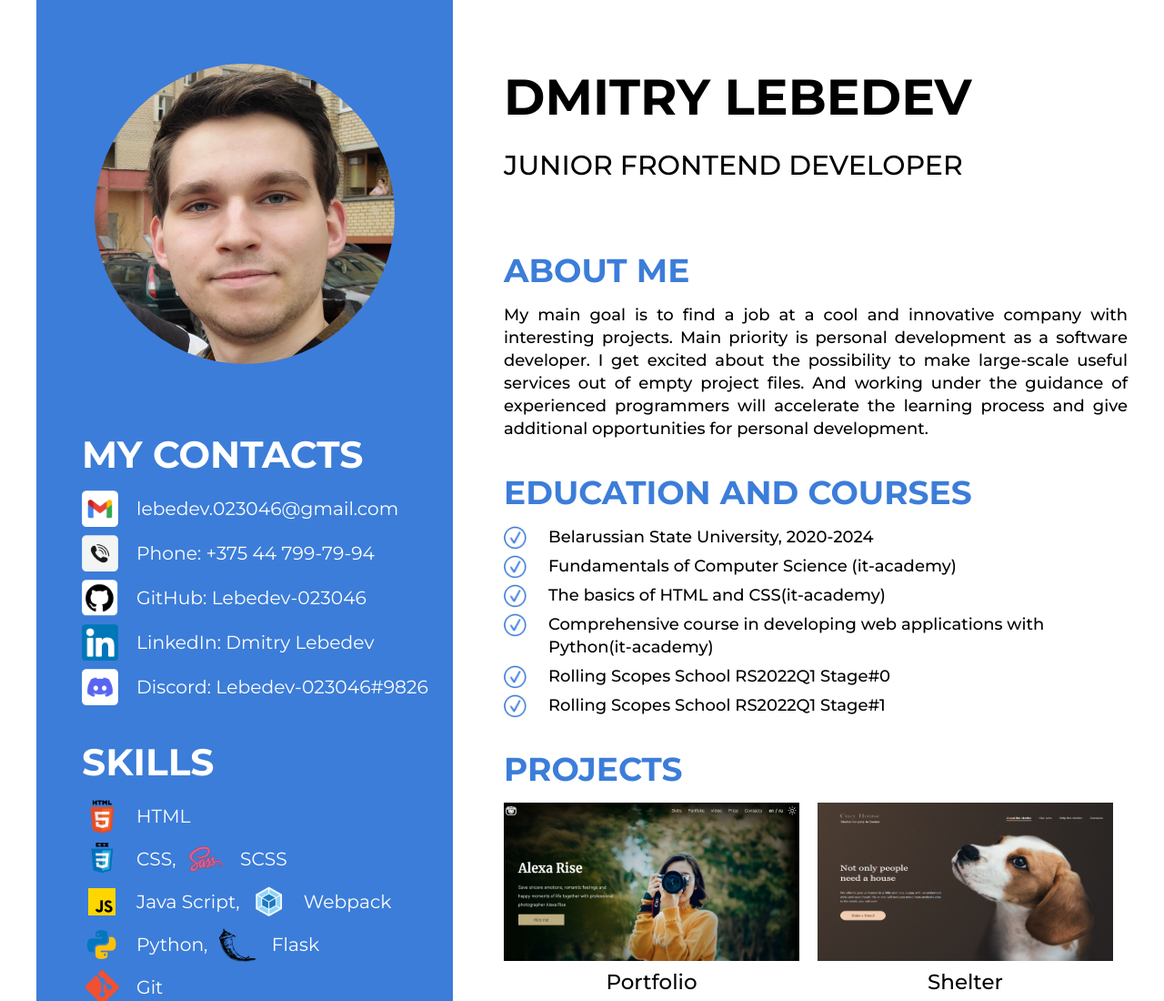
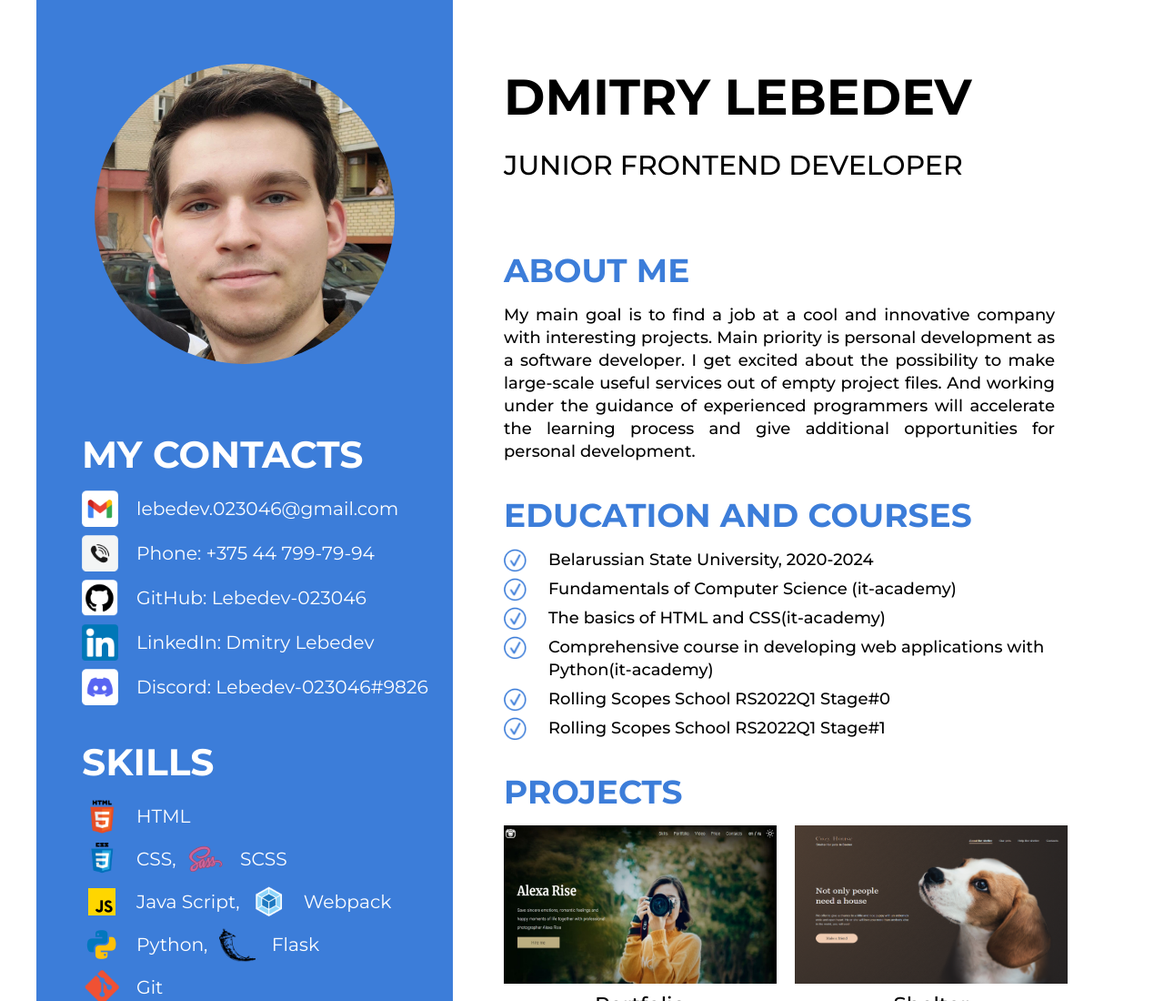
Before and after one commit to Lebedev-023046/CV, a plain HTML site: page index.html in a window 1280 px wide. Shown: the top 1100 px of the page at 91% size. Drawn offline with Linux system fonts and the light colour scheme.

Commit message:
feat: change sizes

```diff
--- a/style.css
+++ b/style.css
@@ -37,7 +37,7 @@
 .blue-zone {
   max-width: 458px;
   width: 100%;
-  height: 1615px;
+  height: 1640px;
   color: #fff;
   background-color: #3C7DD9;
 }
@@ -332,11 +332,9 @@
   font-weight: 500;
   line-height: 25px;
   letter-spacing: 0em;
-  margin: 15px 0px 15px 56px;
+  margin: 15px 80px 15px 56px;
   text-align: justify;
 }
-
-
 
 .education {
   margin-bottom: 35px;
@@ -387,17 +385,17 @@
 }
 
 .project__link {
-  width: 325px;
+  width: 300px;
   height: 174px;
 }
 
 .project__instance {
-  width: 325px;
+  width: 300px;
   height: 226px;
 }
 
 
 .project__img {
-  width: 325px;
+  width: 300px;
   height: 174px;
 }
```
